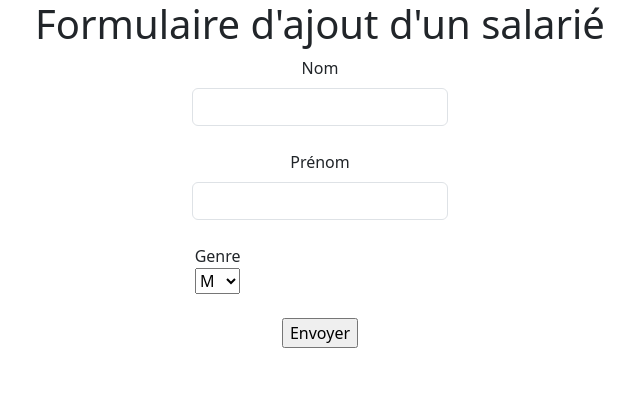
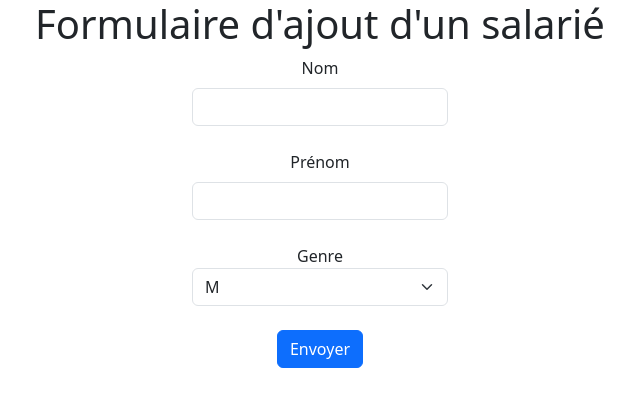
Before and after one commit to MelodyDuplaix/projet_flask, a Flask app: page /ajouter-salarie in a window 1280 px wide. Shown: the top 407 px of the page, without its empty margins (320-960 px from the left). Run offline with Flask 3, Linux system fonts and the light colour scheme.

Commit message:
modification apparence ajout salarie

```diff
--- a/templates/t_ajouter_salarie.html
+++ b/templates/t_ajouter_salarie.html
@@ -21,12 +21,12 @@
           {{ html_formulaire.wtf_prenom.label(class="form-label") }}
           {{ html_formulaire.wtf_prenom(class="form-control") }}
           <br/>
-          <div class="mb-3"style="width: 20%;">
-          {{ html_formulaire.wtf_genre.label }}
-          {{ html_formulaire.wtf_genre() }}
-        </div>
+          <div class="mb-3"style="width: 100%;">
+            {{ html_formulaire.wtf_genre.label }}
+            {{ html_formulaire.wtf_genre(class="form-select") }}
+          </div>
           <br/>
-          {{ html_formulaire.wtf_envoyer()}}
+          {{ html_formulaire.wtf_envoyer( class="btn btn-primary")}}
         </div>
       </form>
 </body>
--- a/templates/t_ajouter_vehicule.html
+++ b/templates/t_ajouter_vehicule.html
@@ -19,7 +19,7 @@
         <br>
         <!-- Bouton de soumission -->
         <div>
-            {{ html_formulaire.wtf_ajouter() }}
+            {{ html_formulaire.wtf_ajouter( class="btn btn-primary") }}
         </div>
         </div>
         {% if f_message %}
--- a/templates/t_formulaire_saisie.html
+++ b/templates/t_formulaire_saisie.html
@@ -5,7 +5,7 @@
     <meta name="viewport" content="width=device-width, initial-scale=1.0">
     <link href="https://cdn.jsdelivr.net/npm/bootstrap@5.3.2/dist/css/bootstrap.min.css" rel="stylesheet" integrity="sha384-T3c6CoIi6uLrA9TneNEoa7RxnatzjcDSCmG1MXxSR1GAsXEV/Dwwykc2MPK8M2HN" crossorigin="anonymous">
     <script src="https://cdn.jsdelivr.net/npm/bootstrap@5.3.2/dist/js/bootstrap.bundle.min.js" integrity="sha384-C6RzsynM9kWDrMNeT87bh95OGNyZPhcTNXj1NW7RuBCsyN/o0jlpcV8Qyq46cDfL" crossorigin="anonymous"></script>
-    <link rel="stylesheet" href="static/css/style.css">
+    <link rel="stylesheet" href="static/css/style_global.css">
     <title>formulaire d'inscription</title>
 </head>
 <body>
```
